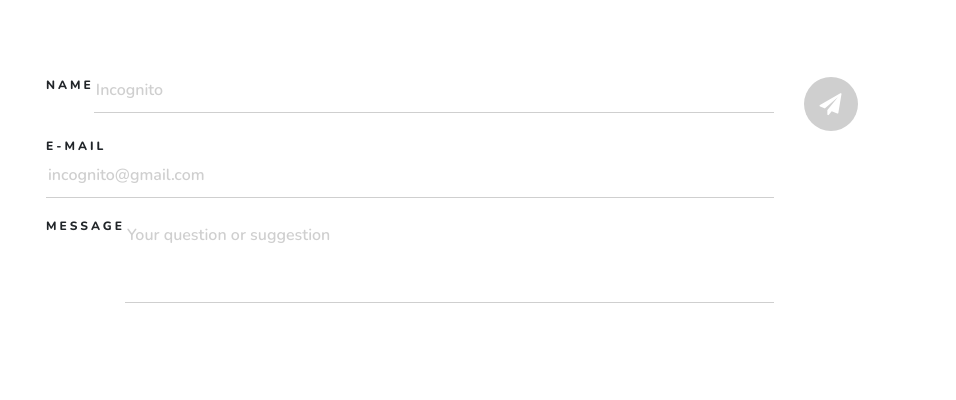
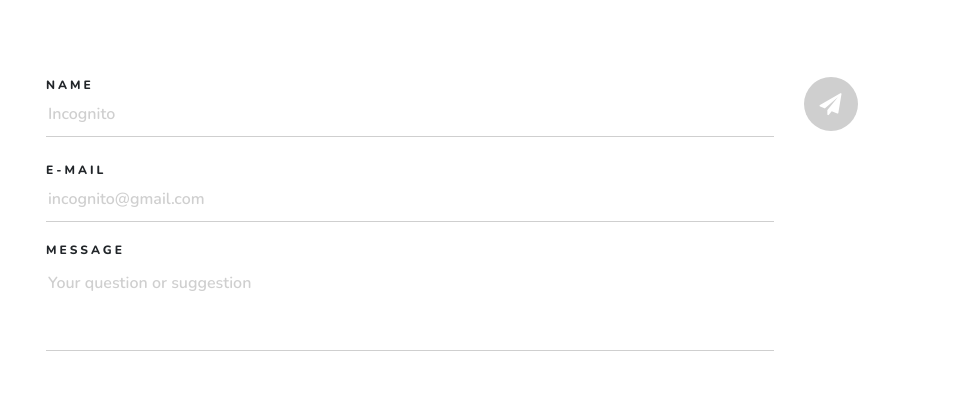
Before and after one commit to YuraKolesnikov/deab-website, a website: page app/index.html in a window 1280 px wide. Shown: the part 2713-3113 px from the top of the page, 324-1280 px from the left. Drawn offline with nearby package versions, Linux system fonts and the light colour scheme; files that its build step writes are made by us from their sources.

Commit message:
Fixed safari flex bug, adding flex-column class

```diff
--- a/app/index.html
+++ b/app/index.html
@@ -269,7 +269,7 @@
 					<div class="contacts__form">
 						<div class="form-content">
 							<form>
-								<fieldset class="d-flex mb-4">
+								<fieldset class="d-flex flex-column mb-4">
 									<label class="form-label" for="name">Name</label>
 									<input
 										class="form-field"
@@ -277,7 +277,7 @@
 										name="name"
 										id="name"
 										placeholder="Incognito">
-								</fieldset class="d-flex my-4">
+								</fieldset class="d-flex flex-column my-4">
 								<fieldset>
 									<label for="mail" class="form-label">E-mail</label>
 									<input
@@ -287,7 +287,7 @@
 										id="mail"
 										placeholder="incognito@gmail.com">
 								</fieldset>
-								<fieldset class="d-flex my-4">
+								<fieldset class="d-flex flex-column my-4">
 									<label class="form-label" for="message">Message</label>
 									<textarea
 										class="form-field"
```
